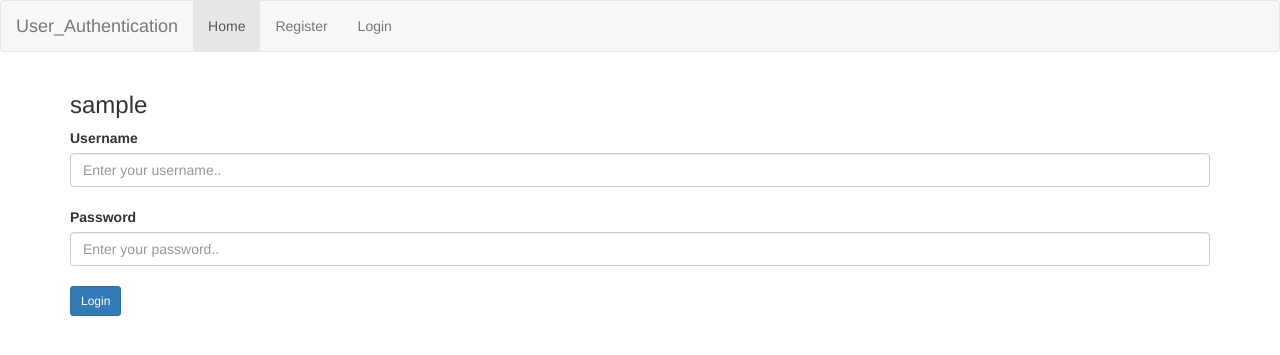
After one commit to antor10655gh/user_authentication, a Django app: template user_authentication/templates/user_authentication_app/login.html in a window 1280 px wide. The commit adds this page. Shown: the top 355 px of the page. Run offline with Django 3.2, Linux system fonts and the light colour scheme; the template is opened without the code that fills it: most values are stand-ins (such as "Sample title", 1, 10 or a date in 2020); some libraries are stand-ins or nearby versions.

Commit message:
add new code

```diff
--- a/user_authentication/templates/user_authentication_app/base.html
+++ b/user_authentication/templates/user_authentication_app/base.html
@@ -12,12 +12,18 @@
       <nav class="navbar navbar-default">
        <div class="container-fluid">
          <div class="navbar-header">
-           <a class="navbar-brand" href="#">User_Authentication</a>
+           <a class="navbar-brand" href="{% url 'user_authentication_app:index' %}">User_Authentication</a>
          </div>
          <ul class="nav navbar-nav">
-           <li class="active"><a href="{% url 'user_authentication_app:index' %}">Home</a></li>
-           <li><a href="#">Page 1</a></li>
-           <li><a href="#">Page 2</a></li>
+           <li class="active">
+             <a href="{% url 'user_authentication_app:index' %}">Home</a>
+           </li>
+           <li>
+             <a href="{% url 'user_authentication_app:register' %}">Register</a>
+           </li>
+           <li>
+             <a href="{% url 'user_authentication_app:log_in' %}">Login</a>
+           </li>
          </ul>
        </div>
      </nav>
--- /dev/null
+++ b/user_authentication/templates/user_authentication_app/login.html
@@ -0,0 +1,15 @@
+{% extends 'user_authentication_app/base.html' %}
+{% block body_block %}
+<h3>{{ login }}</h3>
+<form class="" action="" method="post">
+  <label for="username">Username</label>
+  <input type="text" class="form-control" name="usernamr" placeholder="Enter your username..">
+  <br>
+  <label for="password">Password</label>
+  <input type="text" class="form-control" name="password" placeholder="Enter your password..">
+  <br>
+  {% csrf_token %}
+  <input type="submit" name="submit" value="Login" class="btn btn-primary btn-sm">
+</form>
+
+{% endblock %}
--- a/user_authentication/user_authentication/settings.py
+++ b/user_authentication/user_authentication/settings.py
@@ -115,7 +115,7 @@ SATATICFILES_DIRS = [
 MEDIA_ROOT = [
     os.path.join(BASE_DIR,'media')
 ]
-MEDIA_URL = '/media'
+MEDIA_URL = '/media/'
 
 # Default primary key field type
 # https://docs.djangoproject.com/en/3.2/ref/settings/#default-auto-field
--- a/user_authentication/user_authentication_app/models.py
+++ b/user_authentication/user_authentication_app/models.py
@@ -9,4 +9,4 @@ class UserInfo(models.Model):
     profile_pic = models.ImageField(upload_to = 'profile_pics', blank=True)
 
     def __str__(self):
-        return self.user.user_name
+        return self.user.username + ' ' + self.user.email
--- a/user_authentication/user_authentication_app/urls.py
+++ b/user_authentication/user_authentication_app/urls.py
@@ -6,4 +6,7 @@ app_name = "user_authentication_app"
 
 urlpatterns = [
      path('', views.index, name='index'),
+     path('register/', views.register, name='register'),
+     path('log_in/', views.log_in, name='log_in'),
+     path('user_login/', views.user_login, name='user_login'),
 ]
```
Also changed, not shown: user_authentication/templates/user_authentication_app/register.html (added, +15 -0 lines), user_authentication/user_authentication_app/forms.py (added, +14 -0 lines), user_authentication/user_authentication_app/views.py (+56 -1 lines), user_authentication/db.sqlite3.
